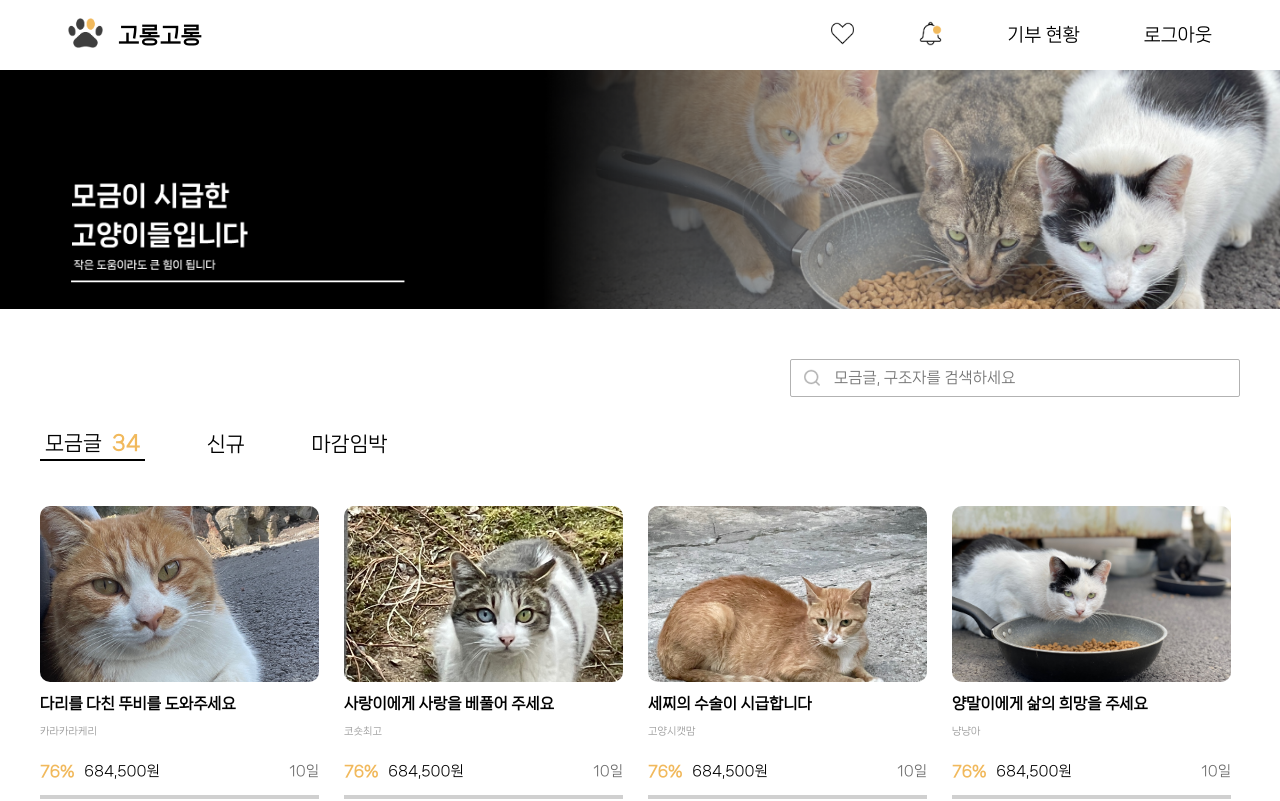
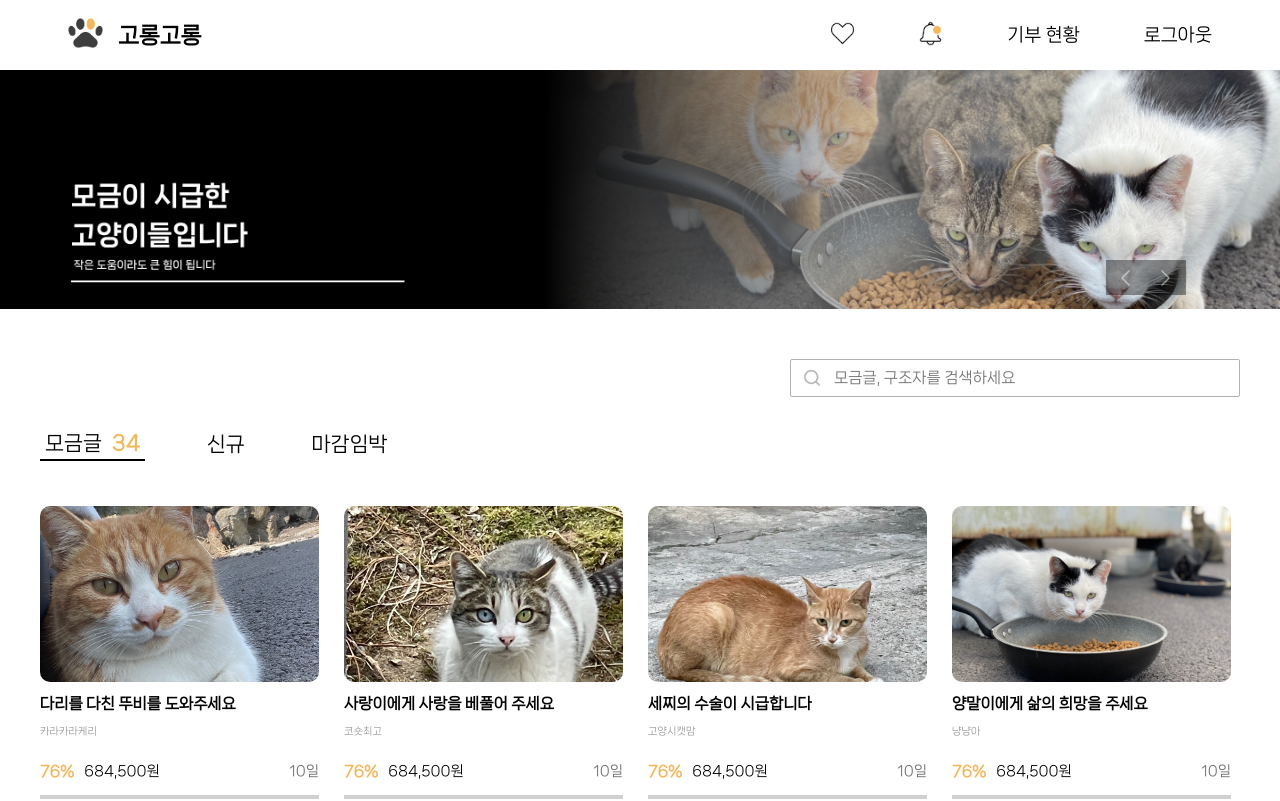
Before and after one commit to 5H-30M/GoLongGoLong_frontend, a React (Create React App) app: page / in a window 1280 px wide. Shown: the top 801 px of the page. Built offline with nearby package versions, Linux system fonts and the light colour scheme.

Commit message:
[REFACTOR] 다양한 뷰포트 사이즈에서 일관된 디자인을 유지하도록 변경

```diff
--- a/src/components/Slider.tsx
+++ b/src/components/Slider.tsx
@@ -110,7 +110,7 @@ export default Slider;
 
 const Container = styled.div`
     width: 100%;
-    overflow-x: hidden;
+    overflow: hidden;
     position: relative;
 `;
 const Slide = styled.div<{ x: number; transition: boolean }>`
@@ -122,6 +122,7 @@ const Slide = styled.div<{ x: number; transition: boolean }>`
 `;
 const Img = styled.img`
     width: 100vw;
+    object-fit: cover;
 `;
 const Chevron = styled.img`
     width: 9px;
@@ -133,8 +134,8 @@ const Before = styled.div`
     position: absolute;
     width: 40px;
     height: 35px;
-    left: 1327px;
-    top: 228px;
+    left: 86.3932vw;
+    top: 14.8438vw;
     background: rgba(0, 0, 0, 0.4);
     cursor: pointer;
 
@@ -148,5 +149,5 @@ const Before = styled.div`
     }
 `;
 const Next = styled(Before)`
-    left: 1367px;
+    left: calc(86.3932vw + 40px);
 `;
```
